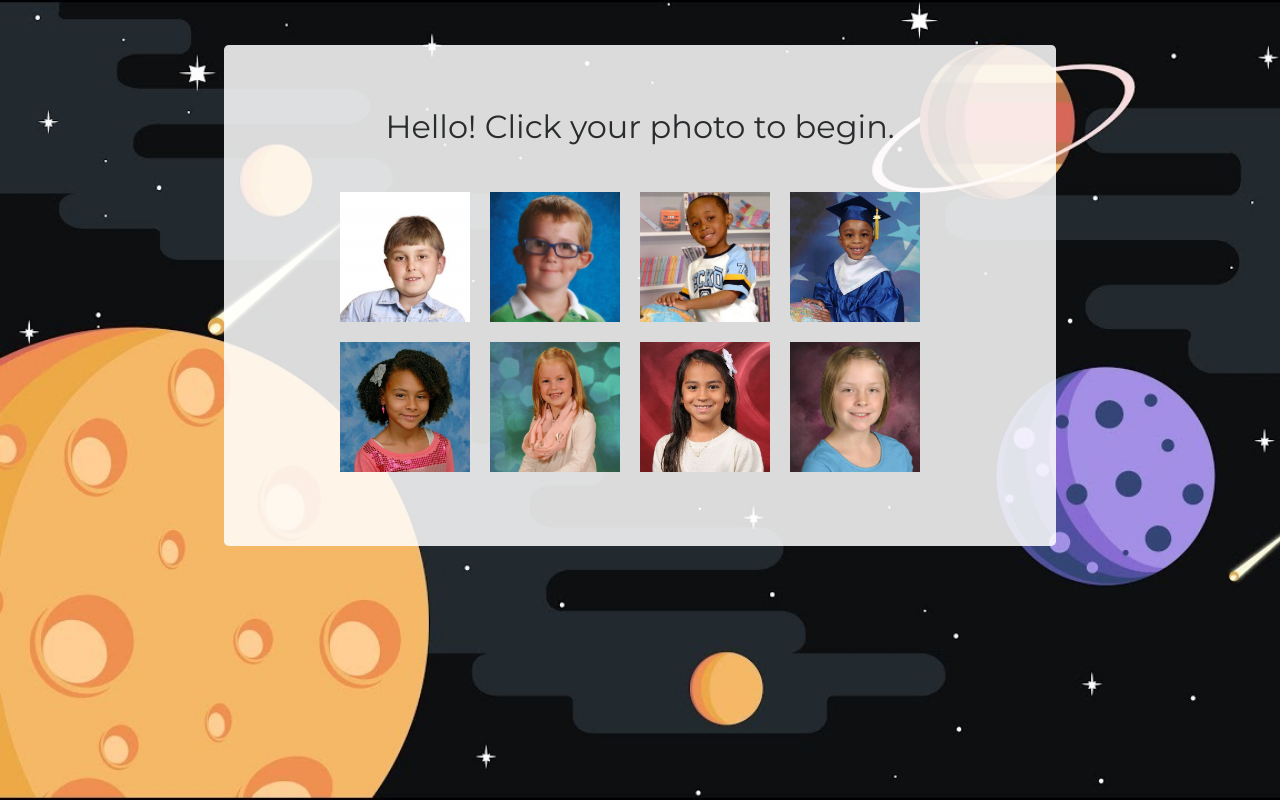
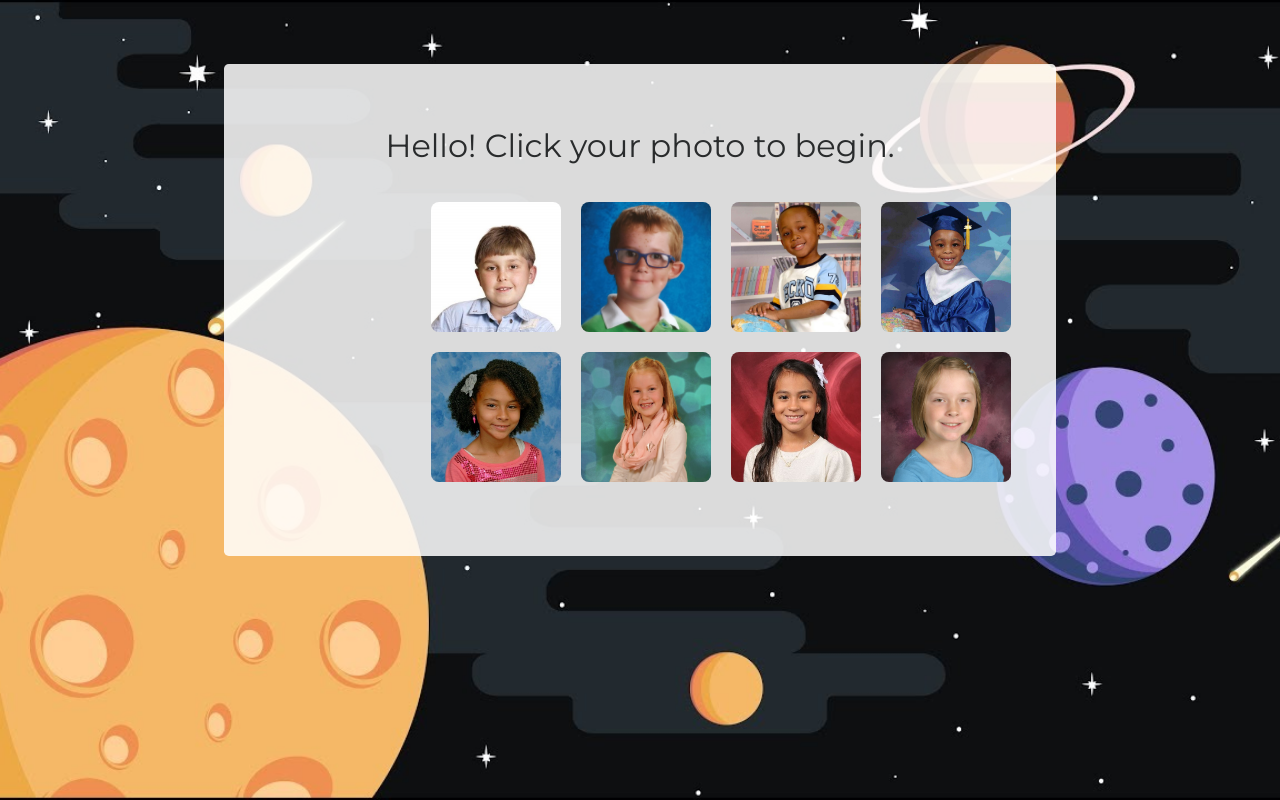
Before and after one commit to abhishekmagdum/eduLEAP, a PHP site: page /loginStudent.html in a window 1280 px wide. Run offline with PHP 8.4, Linux system fonts and the light colour scheme.

Commit message:
Updated visuals

```diff
--- a/css/loginStudent.css
+++ b/css/loginStudent.css
@@ -12,11 +12,14 @@ body {
   background-size: cover;
   background-position: center;
 }
-
+.container{
+  width: 80%;
+  margin-left: 10%;
+}
 .jumbotron{
   width: 65%;
   height: 20%;
-  margin-top:3.5%;
+  margin-top:5%;
   margin-left: 17.5%;
   margin-right: 69px;
   margin-bottom: 3.5%;
@@ -44,12 +47,11 @@ h1 {
   max-width: 100%;
   height: 150px;
   border: 1px solid #ddd;
-  border-radius: 25px;
+  border-radius: 18px;
   border-width: 0px;
   padding: 10px;
   width: 150px;
   margin-left: 59%;
-  border-radius: 8px;
 }
 
 
--- a/loginStudent.html
+++ b/loginStudent.html
@@ -17,7 +17,9 @@
     <!-- <h1>THE BIGGEST STARTUP EVENT OF THE YEAR</h1> -->
 
     <form>
+
         <div class = "jumbotron">
+          <div class="container">
           <div class = "col text-center">
           <h2 <b>Hello! Click your photo to begin.</b></h2>
           </div>
@@ -63,17 +65,20 @@
                  <img src="images/girl4.jpg" alt="an image" title="a boy" class="wide-border" id="std8"/>
                      </a>
 
+
+                    </div>
+                  </div>
+
 <script type="text/javascript">
 function openPage()
 {
-
   window.open('studentDashboard.html');
 }
 </script>
 
+
+
           </div>
-          </div>
-
       </div>
     </form>
 
```
